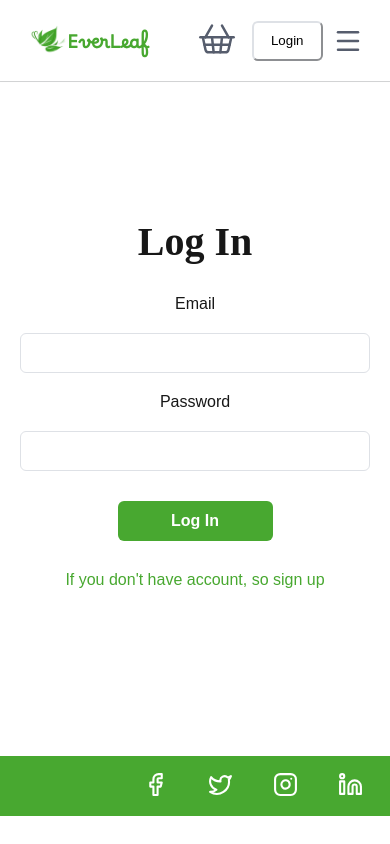
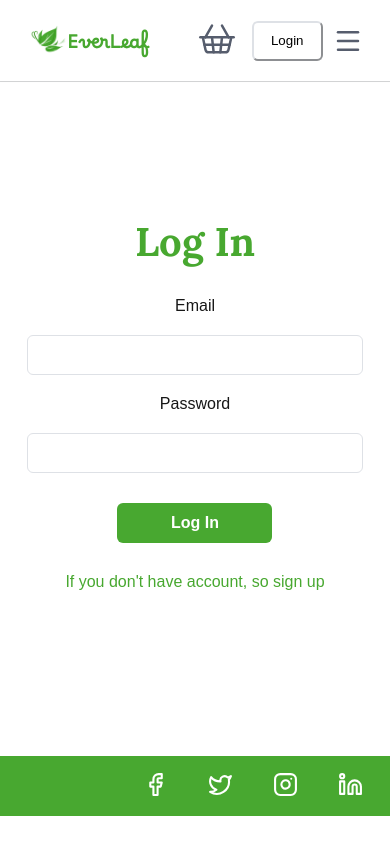
Before and after one commit to Elnaz-Talebi/final-project, a Next.js app in the folder web/: page /user/login in a window 390 px wide. Built offline with nearby package versions, Linux system fonts and the light colour scheme; no server answers.

Commit message:
mobile version of login page + changes for styling of login page

```diff
--- a/web/src/app/user/login/page.module.css
+++ b/web/src/app/user/login/page.module.css
@@ -1,3 +1,8 @@
+@font-face {
+    font-family: Lora;
+    src: url("Lora-VariableFont_wght.ttf");
+}
+
 .form{
     display: flex;
     flex-direction: column;
@@ -18,6 +23,7 @@
     font-size: 40px;
     margin-bottom: 30px;
     margin-top: -30px;
+    color: #48A830FF;
 }
 
 .input_bar{
@@ -48,3 +54,9 @@
     color: #48A830FF;
     margin-top: 30px;
 }
+
+@media (max-width: 768px){
+    .input_bar{
+        width: 86vw;
+    }
+}
```
Also changed, not shown: web/src/app/user/login/Lora-VariableFont_wght.ttf (added).
